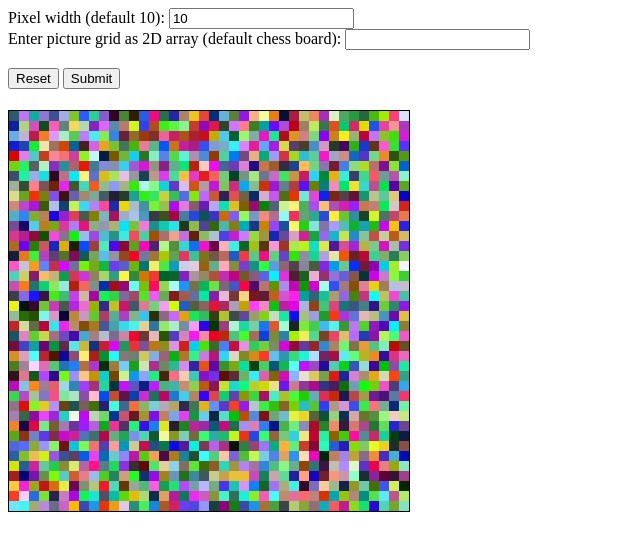
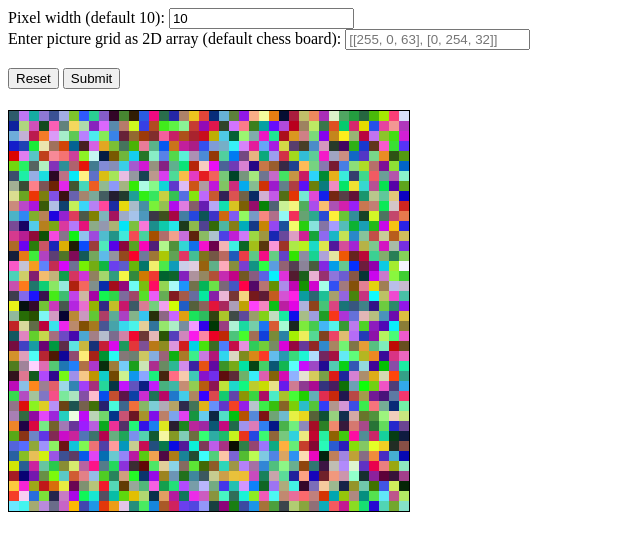
Before and after one commit to exemplar-codes/bruteforce-picture-2D, a React (Create React App) app: page / in a window 1280 px wide. Shown: the top 550 px of the page, without its empty margins (0-640 px from the left). Built offline with nearby package versions, Linux system fonts and the light colour scheme.

Commit message:
Add placeholder hint

```diff
--- a/src/components/Input.jsx
+++ b/src/components/Input.jsx
@@ -48,7 +48,12 @@ function Input(props) {
         <label>
           Enter picture grid as 2D array (default chess board){": "}
         </label>
-        <input type="text" name="image-arr" ref={imageArrRef} />
+        <input
+          type="text"
+          name="image-arr"
+          ref={imageArrRef}
+          placeholder={"[[255, 0, 63], [0, 254, 32]]"}
+        />
         <br />
         <br />
         <input type="reset" id="name" />
```
